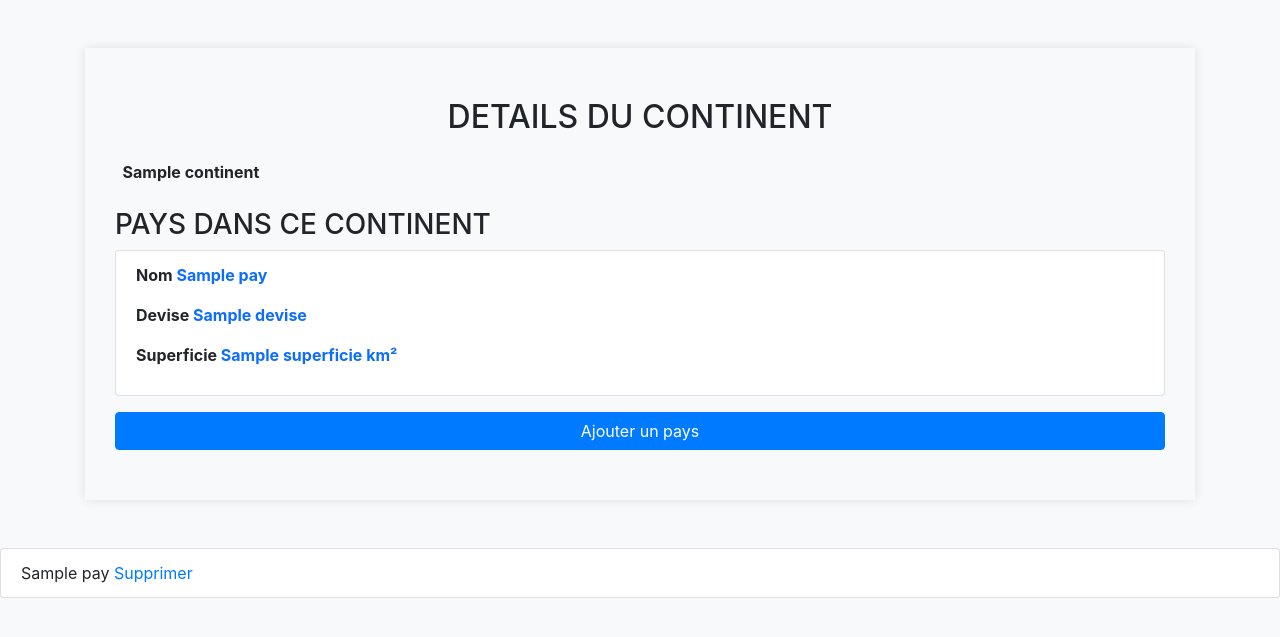
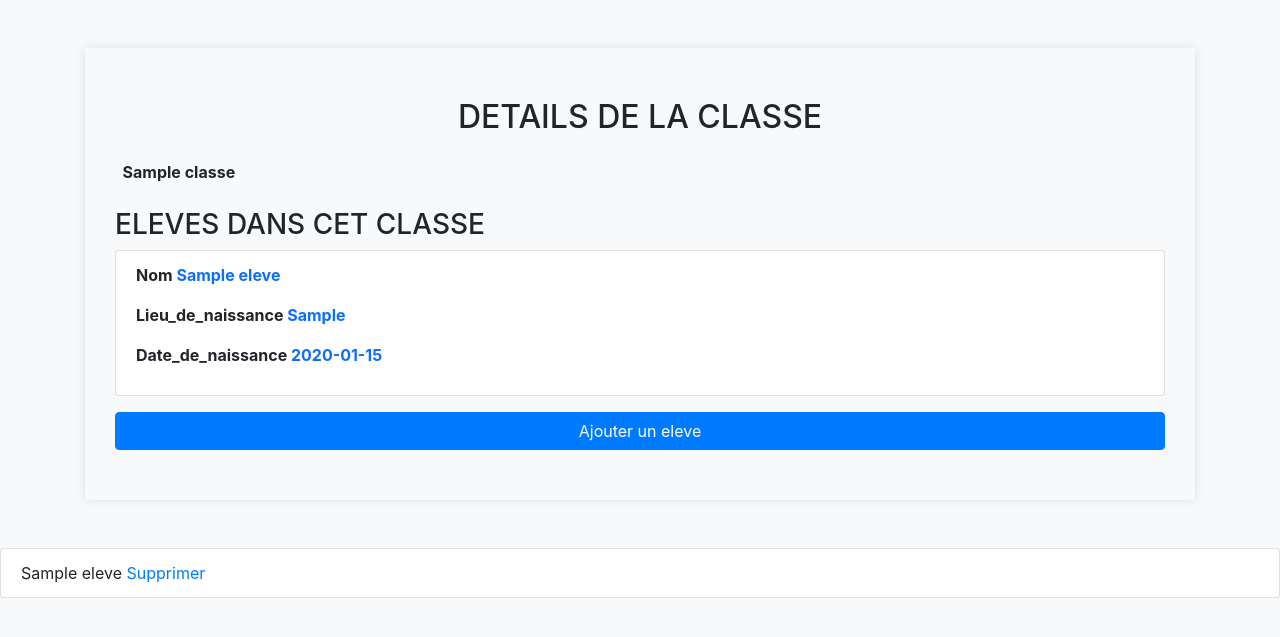
Before and after one commit to AYStark/projet_pays, a Django app: template src/lespays/templates/detail_continent.html in a window 1280 px wide. Shown: the top 637 px of the page. Run offline with Django 5.2, Linux system fonts and the light colour scheme; tables that the repository leaves empty hold one stand-in row (values such as "Sample post"); the template is opened without the code that fills it: values that come from a table or form of the project are taken from there, most other values are stand-ins (such as "Sample title", 1, 10 or a date in 2020); parts of the project's set-up code (start-up, migrations or seed data) failed here and were passed over; some libraries are stand-ins or nearby versions.

Commit message:
Update detail_continent.html

```diff
--- a/src/lespays/templates/detail_continent.html
+++ b/src/lespays/templates/detail_continent.html
@@ -3,7 +3,7 @@
 <head>
     <meta charset="UTF-8">
     <meta name="viewport" content="width=device-width, initial-scale=1.0">
-    <title>Détail du Continent {{ continent.nom }}</title>
+    <title>Détail du Classe {{ classe.nom }}</title>
     <link rel="stylesheet" href="../static/css/bootstrap.min.css">
     <link href="https://stackpath.bootstrapcdn.com/bootstrap/4.5.2/css/bootstrap.min.css" rel="stylesheet">
     <style>
@@ -18,23 +18,23 @@
             <div  class="container-fluid w25" >
                 <div class="container-fluid w25"  style=" padding-top: 50px; padding-bottom: 50px; box-shadow: 0px 0px 10px 0px rgba(0, 0, 0, 0.1);" class="card">
                     <div class="container-fluid w25" >
-                        <h2 class="card-title text-center mb-4">DETAILS DU CONTINENT</h2>
-                        <p class="card-text"><strong>&nbsp&nbsp{{ continent.nom }}</strong></p>
-                        <h3 class="mt-4">PAYS DANS CE CONTINENT </h3>
+                        <h2 class="card-title text-center mb-4">DETAILS DE LA CLASSE</h2>
+                        <p class="card-text"><strong>&nbsp&nbsp{{ classe.nom }}</strong></p>
+                        <h3 class="mt-4">ELEVES DANS CET CLASSE </h3>
                         <ul class="list-group">
-                            {% for pays in pays %}
+                            {% for eleve in eleve %}
                             <li class="list-group-item">
                                 <div class="row">
                                     <div class="container-fluid w25" >
-                                        <p><strong>Nom<font color="#0d6efd"> {{ pays.nom }}</font> </strong></p>
-                                        <p><strong>Devise<font color="#0d6efd"> {{ pays.devise }} </strong> </font> </p>
-                                        <p><strong>Superficie<font color="#0d6efd"> {{ pays.superficie }} km²</strong> </font> </p>
+                                        <p><strong>Nom<font color="#0d6efd"> {{ eleve.nom }}</font> </strong></p>
+                                        <p><strong>Lieu_de_naissance<font color="#0d6efd"> {{ eleve.lieu_de_naissance }} </strong> </font> </p>
+                                        <p><strong>Date_de_naissance<font color="#0d6efd"> {{ eleve.date_de_naissance }} </strong> </font> </p>
                                     </div>
                                 </div>
                             </li>
                             {% endfor %}
                         </ul>
-                        <a href="{% url 'ajouter_pays' continent.id %}" class="btn btn-primary mt-3 w-100">Ajouter un pays</a>
+                        <a href="{% url 'ajouter_eleve' classe.id %}" class="btn btn-primary mt-3 w-100">Ajouter un eleve</a>
                     </div>
                 </div>
             </div>
@@ -43,10 +43,10 @@
 
   <div style="border-top: 100px;">
     <ul class="list-group">
-        {% for pays in continent.pays_set.all %}
+        {% for eleve in classe.eleve_set.all %}
             <li class="list-group-item">
-                {{ pays.nom }}
-                <font color="orange"> <a href="{% url 'supprimer_pays' pays.id %}">Supprimer</a></font>
+                {{ eleve.nom }}
+                <font color="orange"> <a href="{% url 'supprimer_eleve' eleve.id %}">Supprimer</a></font>
             </li>
         </ul>
   </div>
```
